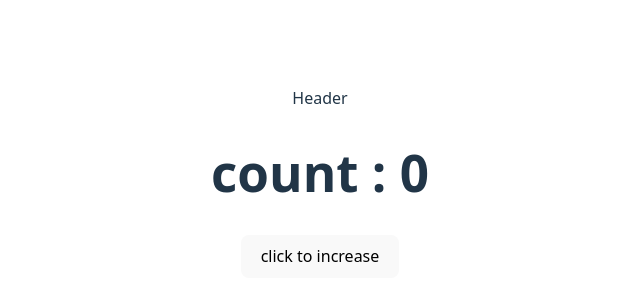
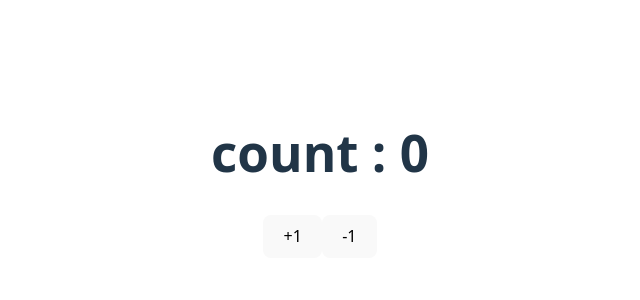
Before and after one commit to Singh0Himanshu/React-Hooks, a React (Vite) app: page / in a window 1280 px wide. Shown: the part 226-526 px from the top of the page, without its empty margins (320-960 px from the left). Built offline with nearby package versions, Linux system fonts and the light colour scheme.

Commit message:
useReducer example

```diff
--- a/src/App.jsx
+++ b/src/App.jsx
@@ -7,6 +7,7 @@
 import UseRefs from './components/UseRefs'
 import UseMemo from './components/UseMemo'
 import Header from './components/Header'
+import UseReducers from './components/useReducer'
 
 function App() {
   const [count, setCount] = useState(0);
@@ -19,11 +20,13 @@
     {/* <UseEffects/> */}
     {/* <UseRefs/> */}
     {/* <UseMemo/> */}
-    <div>
+    {/* <div> // For understanding of useCallbak
        <Header newfn={newfn}/>
        <h1>count : {count}</h1>
        <button onClick={()=>setCount((prev)=>prev+1)}>click to increase</button>
-    </div>
+    </div> */}
+
+    <UseReducers/>
     </>
   )
 }
--- /dev/null
+++ b/src/components/UseReducer.jsx
@@ -0,0 +1,31 @@
+import React,{useReducer} from 'react'
+
+const UseReducers = () => {
+
+    const initialState = {count:0}
+
+    const reducer = (state,action)=>{
+        switch(action.type){
+            case 'increase':{
+                return {count:state.count+1}
+            }
+            case 'decrease':{
+                return {count:state.count-1}
+            }
+            default:{
+                return state
+            }
+        }
+    }
+    const [state,dispatch] = useReducer(reducer,initialState);
+
+  return (
+    <div>
+      <h1>count : {state.count}</h1>
+      <button onClick={()=>dispatch({type:"increase"})}>+1</button>
+      <button onClick={()=>dispatch({type:"decrease"})}>-1</button>
+    </div>
+  )
+}
+
+export default UseReducers
```
